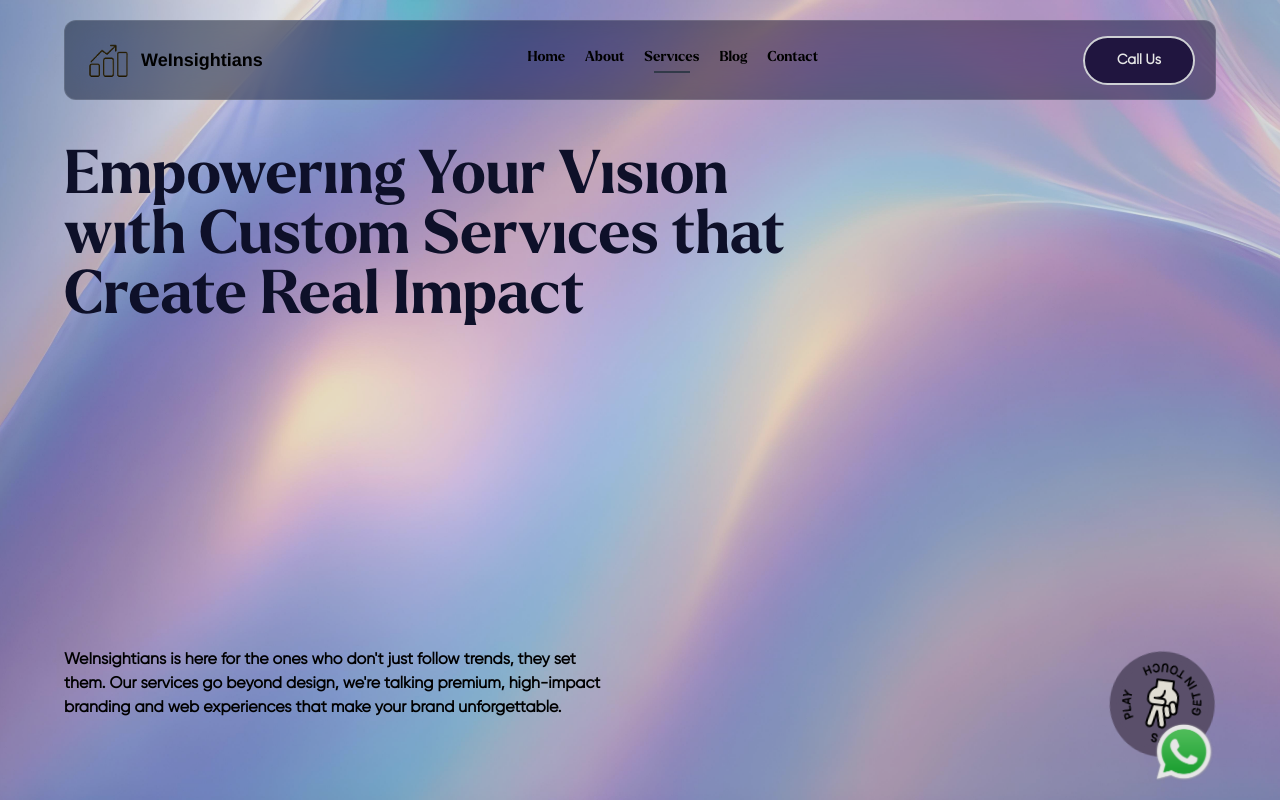
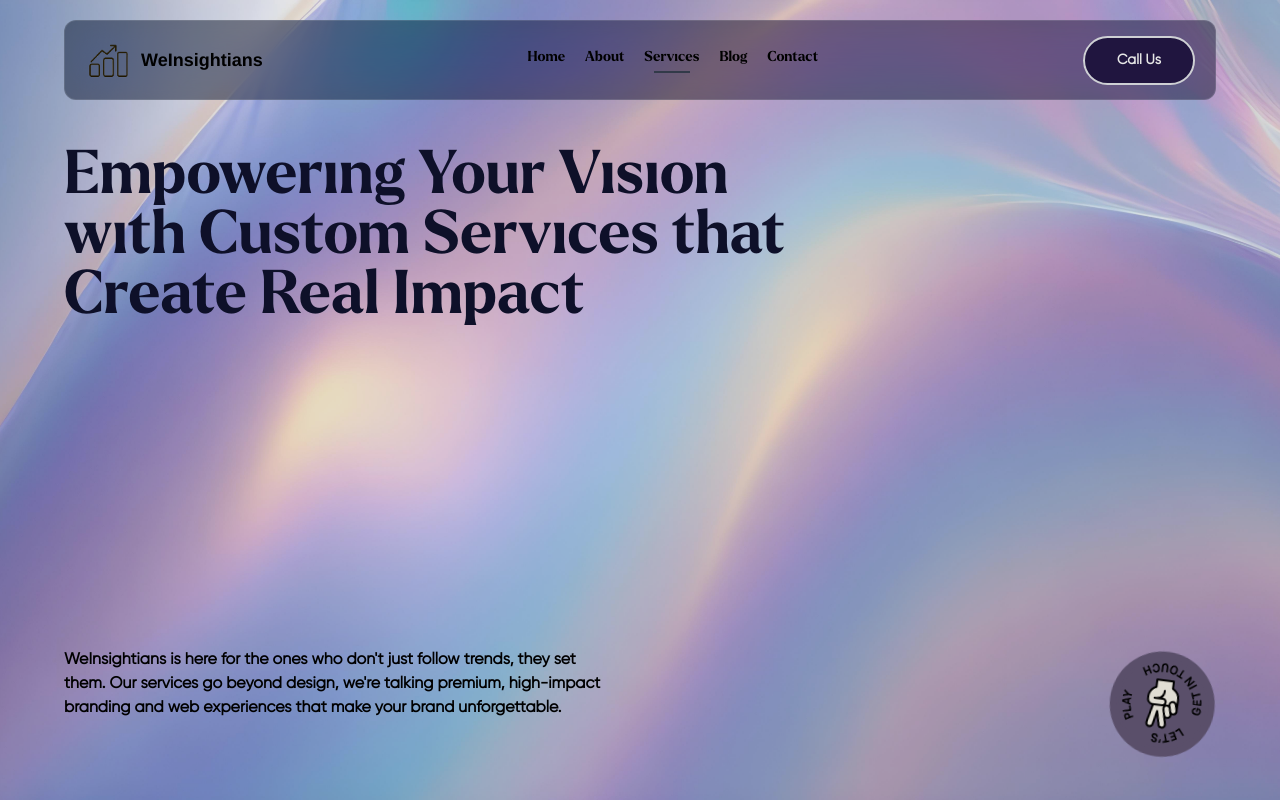
Before and after one commit to ZaidulV21/weinsightians-org, a React (Vite) app: page /services in a window 1280 px wide. Shown: the top 800 px of the page. Built offline with nearby package versions, Linux system fonts and the light colour scheme; the HTML template or start-up script is replaced by a standard one.

Commit message:
Remove Whatsapp component from Services page

```diff
--- a/src/Page/Services.jsx
+++ b/src/Page/Services.jsx
@@ -5,7 +5,7 @@ import Whatsapp from '../components/Whatsapp';
 const Services = () => {
   return (
     <div className='h-screen bg-custom'>
-      <Whatsapp/>
+
       <ServicePage1/>
     </div>
   );
```
